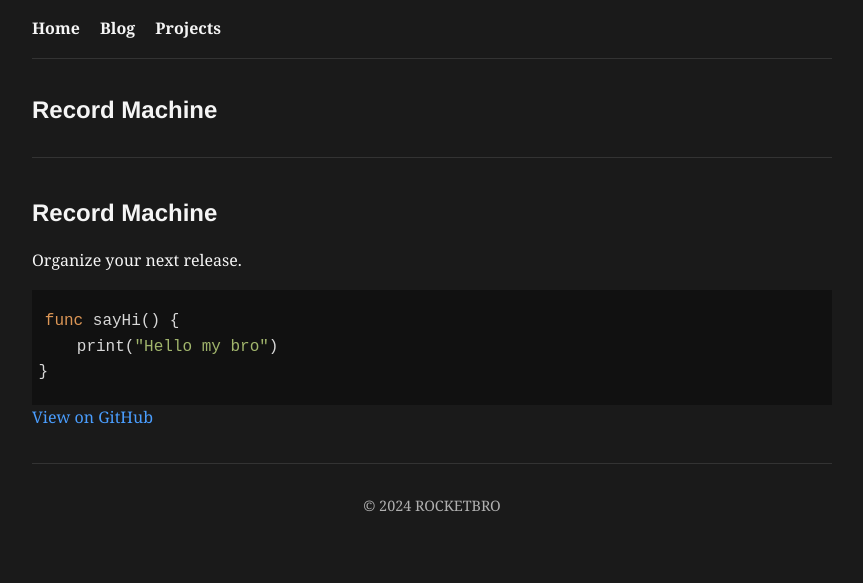
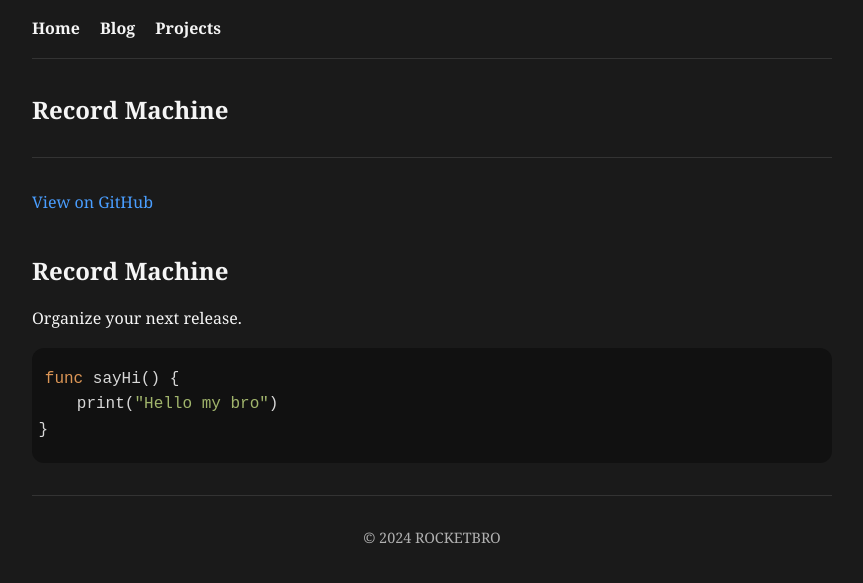
Before and after one commit to rocketbro/rocketbro.github.io, a Jekyll site: the page built from _projects/open-loom.md, in a window 1280 px wide. Shown: the top 583 px of the page, without its empty margins (208-1071 px from the left). Built offline with Jekyll 4.4.1, drawn with Linux system fonts in a browser that asks for light colours.

Commit message:
ui tweaks

```diff
--- a/_layouts/project.html
+++ b/_layouts/project.html
@@ -5,14 +5,14 @@ layout: default
   <header class="project-header">
     <h1 class="project-title">{{ page.title }}</h1>
   </header>
+  {% if page.github %}
+    <div class="project-links">
+      <a href="{{ page.github }}" target="_blank" rel="noopener noreferrer">View on GitHub</a>
+    </div>
+  {% endif %}
 
   <div class="project-content">
     {{ content }}
   </div>
 
-  {% if page.github %}
-    <div class="project-links">
-      <a href="{{ page.github }}" target="_blank" rel="noopener noreferrer">View on GitHub</a>
-    </div>
-  {% endif %}
 </article>
--- a/assets/css/_sass/_base.scss
+++ b/assets/css/_sass/_base.scss
@@ -41,7 +41,7 @@ body {
 }
 
 h1, h2, h3, h4, h5, h6 {
-  font-family: $font-family-headings;
+  font-family: $font-family-base;
   margin-top: 1.5em;
   margin-bottom: 0.5em;
 }
--- a/assets/css/_sass/_components.scss
+++ b/assets/css/_sass/_components.scss
@@ -77,7 +77,7 @@
 .project-card {
     border: 1px solid $border-color;
     padding: 1.5rem;
-    border-radius: 8px;
+    border-radius: 12px;
     background-color: $card-background;
     transition: transform 0.3s ease, box-shadow 0.3s ease;
 
--- a/assets/css/_sass/_syntax-highlighting.scss
+++ b/assets/css/_sass/_syntax-highlighting.scss
@@ -92,6 +92,7 @@
 
 .highlight {
   overflow-x: auto;
+  border-radius: 12px;
 
   pre {
     white-space: pre;
```
Also changed, not shown: blog.md (+1 -1 lines), projects.md (+1 -1 lines).
